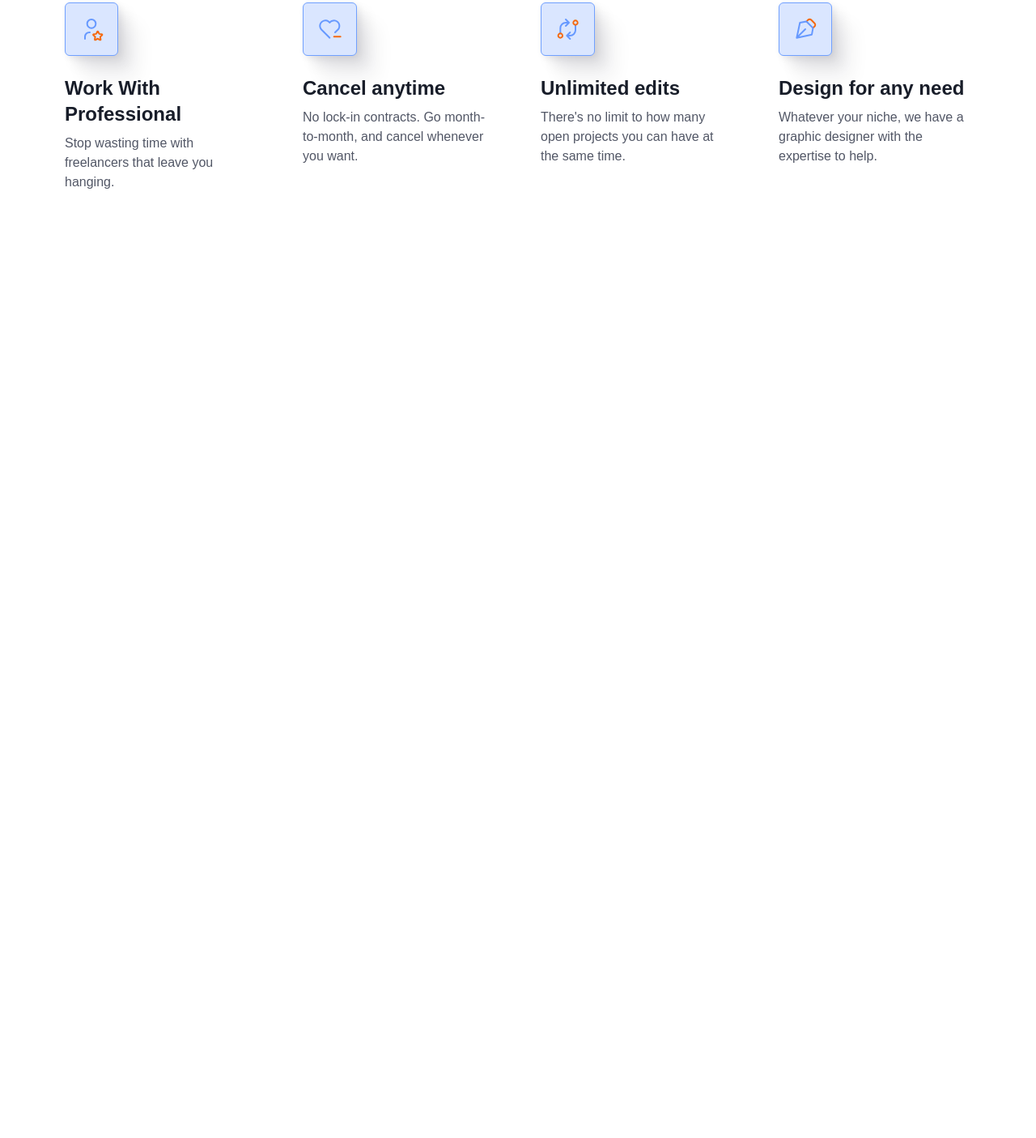
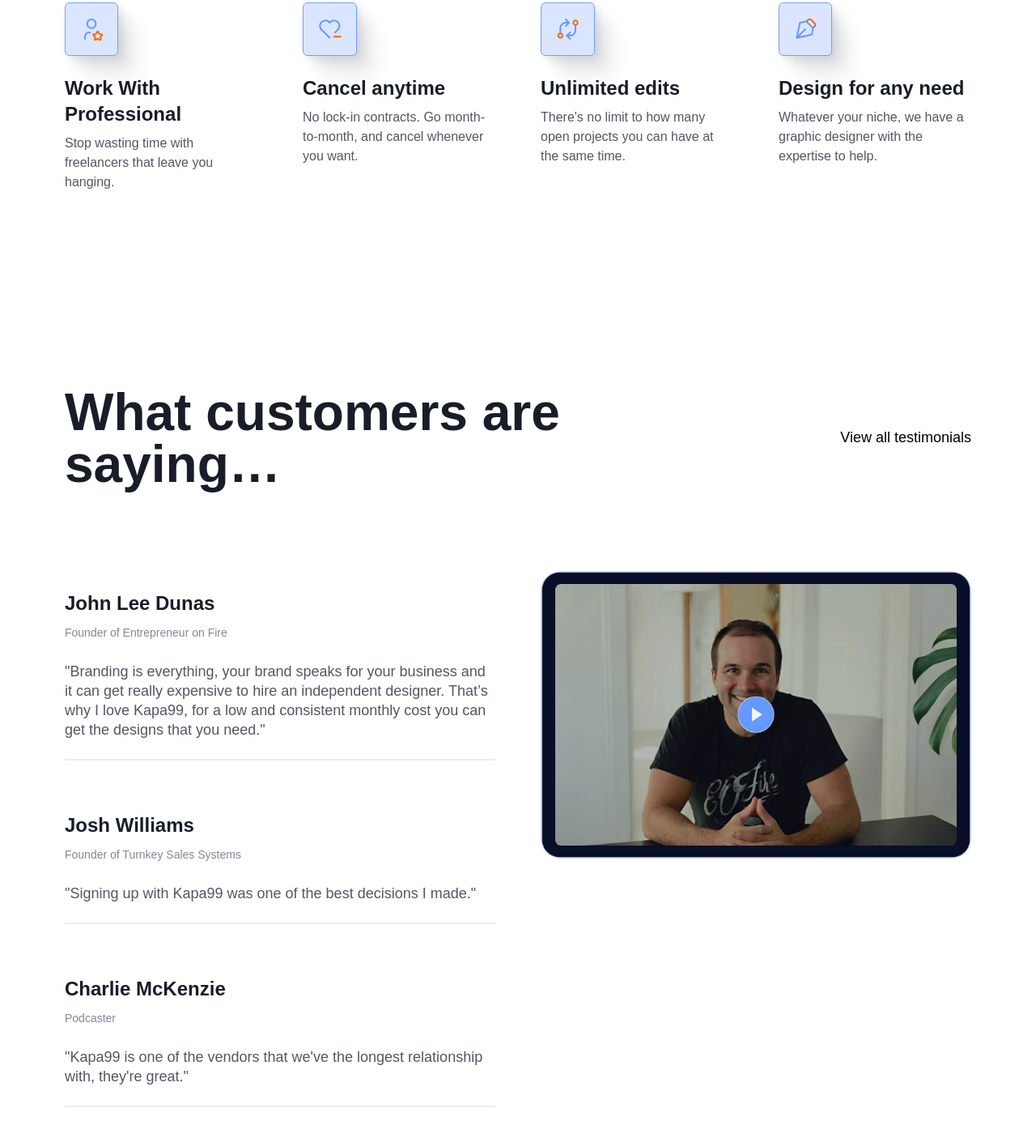
Before and after one commit to troya-hub/kapa-website, an Astro site: page / in a window 1280 px wide. Shown: the part 6246-7651 px from the top of the page at 81% size. Before the commit the page ends 6523 px from the top, so only its background shows below. Built offline with nearby package versions, Linux system fonts and the light colour scheme; Astro itself is replaced by a stand-in of ours.

Commit message:
feat: add reviews section

```diff
--- /dev/null
+++ b/src/components/landing/Reviews.astro
@@ -0,0 +1,61 @@
+---
+import Title from "@/components/ui/Title.astro";
+import Divider from "../ui/Divider.astro";
+import VideoImage from "@/assets/images/reviews/Video.webp?url";
+
+const customers = [
+	{
+		name: "John Lee Dunas",
+		description:
+			'"Branding is everything, your brand speaks for your business and it can get really expensive to hire an independent designer. That’s why I love Kapa99, for a low and consistent monthly cost you can get the designs that you need."',
+		job: "Founder of Entrepreneur on Fire",
+		image: VideoImage,
+	},
+	{
+		name: "Josh Williams",
+		description: '"Signing up with Kapa99 was one of the best decisions I made."',
+		job: "Founder of Turnkey Sales Systems",
+		image: VideoImage,
+	},
+	{
+		name: "Charlie McKenzie",
+		description:
+			"\"Kapa99 is one of the vendors that we've the longest relationship with, they're great.\"",
+		job: "Podcaster",
+		image: VideoImage,
+	},
+];
+
+const selectedCustomer = customers[0];
+---
+
+<section class="site-container">
+	<div class="flex items-center">
+		<Title type="h1" class="w-[60%]">What customers are saying…</Title>
+
+		<div class="grow text-right">
+			<a href="#" class="button-link text-k-lg">View all testimonials</a>
+		</div>
+	</div>
+
+	<Divider size="almost-large" />
+
+	<div class="grid grid-cols-2 gap-x-14">
+		<div>
+			{
+				customers.map((customer) => (
+					<div class="border-neutral-95 mb-10 border-b-2 py-6">
+						<Title type="h6" class="font-semibold">
+							{customer.name}
+						</Title>
+						<div class="text-k-sm text-neutral-60 mt-2">{customer.job}</div>
+						<div class="text-k-lg text-neutral-40 mt-6">{customer.description}</div>
+					</div>
+				))
+			}
+		</div>
+		<div>
+			<img src={selectedCustomer.image} class="w-full rounded-3xl" alt="Video" />
+		</div>
+	</div>
+</section>
--- a/src/components/ui/Divider.astro
+++ b/src/components/ui/Divider.astro
@@ -1,5 +1,5 @@
 ---
-type ISize = "medium" | "large" | "extra-large";
+type ISize = "medium" | "almost-large" | "large" | "extra-large" | "super-large";
 
 interface Props {
 	size: ISize;
@@ -8,12 +8,20 @@
 const { size = "medium" } = Astro.props;
 
 const getDividerClasses = (size: string): string => {
+	if (size == "super-large") {
+		return "h-60"; // 240px
+	}
+
 	if (size == "extra-large") {
 		return "h-50"; // 200px
 	}
 
 	if (size == "large") {
 		return "h-30"; // 120px
+	}
+
+	if (size == "almost-large") {
+		return "h-25"; // 100px
 	}
 
 	return "h-20"; // 80px
--- a/src/pages/index.astro
+++ b/src/pages/index.astro
@@ -1,15 +1,17 @@
 ---
 import BaseLayout from "@/layouts/BaseLayout.astro";
+import Divider from "../components/ui/Divider.astro";
+
 import Navigation from "@/components/landing/Navigation.astro";
 import Hero from "@/components/landing/Hero.astro";
 import HeroSamples from "@/components/landing/HeroSamples.astro";
 import TrustBadgeds from "@/components/landing/TrustBadgeds.astro";
-import Divider from "../components/ui/Divider.astro";
 import FoundersQuotes from "@/components/landing/FoundersQuote.astro";
 import CarouselServices from "@/components/landing/CarouselServices.astro";
 import WhyUseIt from "@/components/landing/WhyUseIt.astro";
 import HowDoWeDoIt from "@/components/landing/HowDoWeDoIt.astro";
 import Benefits from "@/components/landing/Benefits.astro";
+import Reviews from "@/components/landing/Reviews.astro";
 ---
 
 <BaseLayout>
@@ -28,4 +30,6 @@
 	<HowDoWeDoIt />
 	<Divider size="large" />
 	<Benefits />
+	<Divider size="super-large" />
+	<Reviews />
 </BaseLayout>
--- a/src/styles/global.css
+++ b/src/styles/global.css
@@ -117,6 +117,7 @@
   /** SPACING **/
   --spacing-30: 7.5rem; /* 120px */
   --spacing-50: 12.5rem; /* 200px */
+  --spacing-60: 15rem; /* 240px */
 }
 
 @layer components {
```
Also changed, not shown: src/assets/images/reviews/Video.webp (added).
